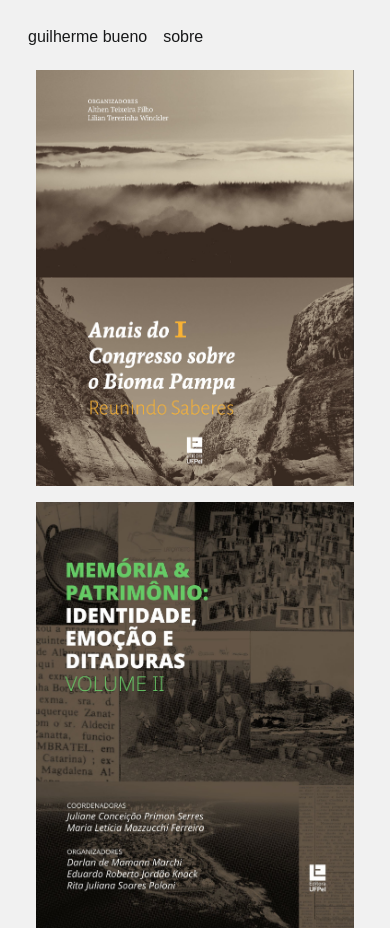
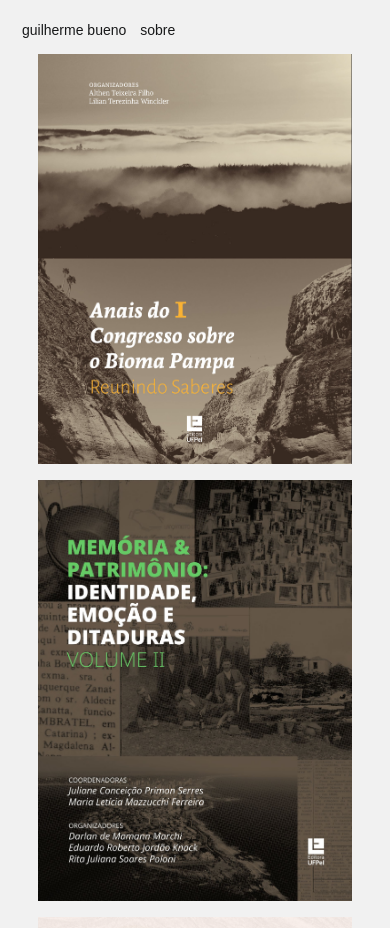
Before and after one commit to BuenoGui/BuenoGui.github.io, a plain HTML site: page index.html in a window 390 px wide. Shown: the top 928 px of the page. Drawn offline with Linux system fonts and the light colour scheme.

Commit message:
MaisEdições

```diff
--- a/userstyle.css
+++ b/index.css
@@ -10,8 +10,10 @@
   display: block;
   color: #18191A;
   text-align: center;
-  padding: 8px;
+  padding: 0px;
   text-decoration: none;
+  font-size: 14px;
+  font-family: sans-serif;
 }
 
 /* Page content */
@@ -37,7 +39,8 @@
 
   body {
     background-color: #f1f1f1;
-    padding: 12px;
+    color: #18191A;
+    padding: 14px;
     font-family: sans-serif;
   }
 
@@ -48,12 +51,12 @@
   }
 
   h1, h2, h3, h4, h5, h6 {
-    font-size: 12px;
+    font-size: 14px;
     word-break: break-all;
   }
 
   p {
-    font-size: 12px;
+    font-size: 14px;
   }
 
   .row {
--- a/index.html
+++ b/index.html
@@ -2,7 +2,7 @@
   <title>Guilherme Bueno Design
   </title>
 
-  <link rel="stylesheet" type="text/css" href="userstyle.css" media="screen" />
+  <link rel="stylesheet" type="text/css" href="index.css" media="screen" />
 
   <!-- <script type="text/javascript" src="js\navBarFixa.js"></script> -->
 
@@ -11,7 +11,8 @@
 <!-- Barra navegação-->
 <div id="navbar">
   <a href="index.html">guilherme bueno</a>
-  <a href="sobre">sobre</a>
+  <a>&emsp;</a>
+  <a href="sobre.html">sobre</a>
 </div>
 
 <!-- MAIN (Center website) -->
--- /dev/null
+++ b/sobre.css
@@ -0,0 +1,104 @@
+/* Style the navbar */
+ #navbar {
+  overflow: hidden;
+  background-color: #f1f1f1;
+}
+
+/* Navbar links */
+#navbar a {
+  float: left;
+  display: block;
+  color: #18191A;
+  text-align: center;
+  padding: 0px;
+  text-decoration: none;
+  font-size: 14px;
+  font-family: sans-serif;
+}
+
+/* Page content */
+.content {
+  padding: 8px;
+}
+
+/* The sticky class is added to the navbar with JS when it reaches its scroll position */
+.sticky {
+  position: fixed;
+  top: 0;
+  width: 100%;
+}
+
+/* Add some top padding to the page content to prevent sudden quick movement (as the navigation bar gets a new position at the top of the page (position:fixed and top:0) */
+.sticky + .content {
+  padding-top: 60px;
+}
+
+* {
+    box-sizing: border-box;
+  }
+
+  body {
+    background-color: #f1f1f1;
+    color: #18191A;
+    padding: 14px;
+    font-family: sans-serif;
+    font-weight: normal;
+  }
+
+  /* Center website */
+  .main {
+    max-width: 50ch;
+    margin: left;
+  }
+
+  h1 {
+    word-break: break-all;
+    font-size: 14px;
+    margin-top: 28px;
+    font-style: bold;
+  }
+
+  h2, h3, h4, h5, h6 {
+    word-break: break-all;
+    font-size: 14px;
+    font-weight: normal;
+  }
+
+  p {
+    font-size: 14px;
+  }
+
+  .row {
+    display: flex;
+    flex-wrap: wrap;
+    padding: 0 8px;
+  }
+
+  /* Create four equal columns that sits next to each other */
+  .column {
+    flex: 33.333%;
+    max-width: 33.333%;
+    padding: 0 8px;
+  }
+
+  .column img {
+    margin-top: 16px;
+    vertical-align: middle;
+    width: 100%;
+  }
+
+  /* Responsive layout - makes a two column-layout instead of four columns */
+  @media screen and (max-width: 800px) {
+    .column {
+      flex: 50%;
+      max-width: 50%;
+    }
+  }
+
+  /* Responsive layout - makes the two columns stack on top of each other instead of next to each other */
+  @media screen and (max-width: 600px) {
+    .column {
+      flex: 100%;
+      max-width: 100%;
+    }
+  }
```
Also changed, not shown: sobre.html (added, +43 -0 lines).
